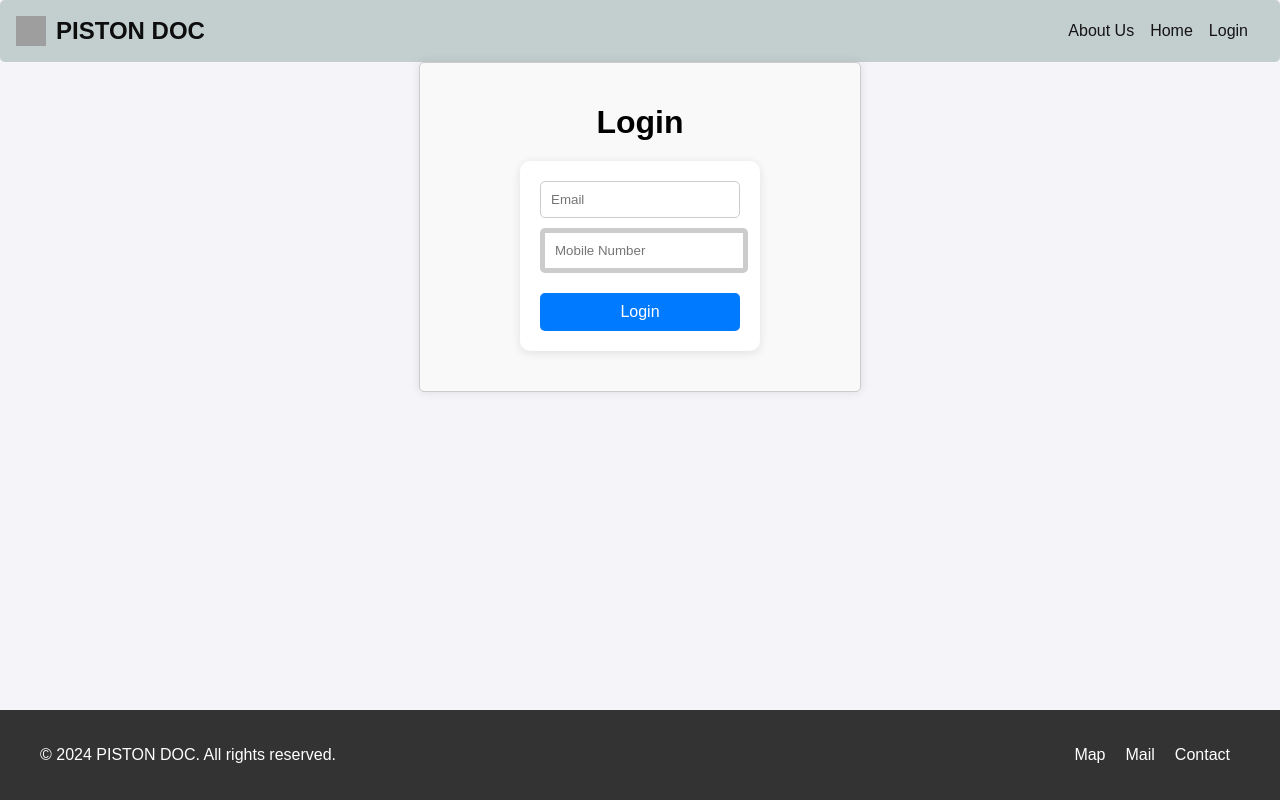
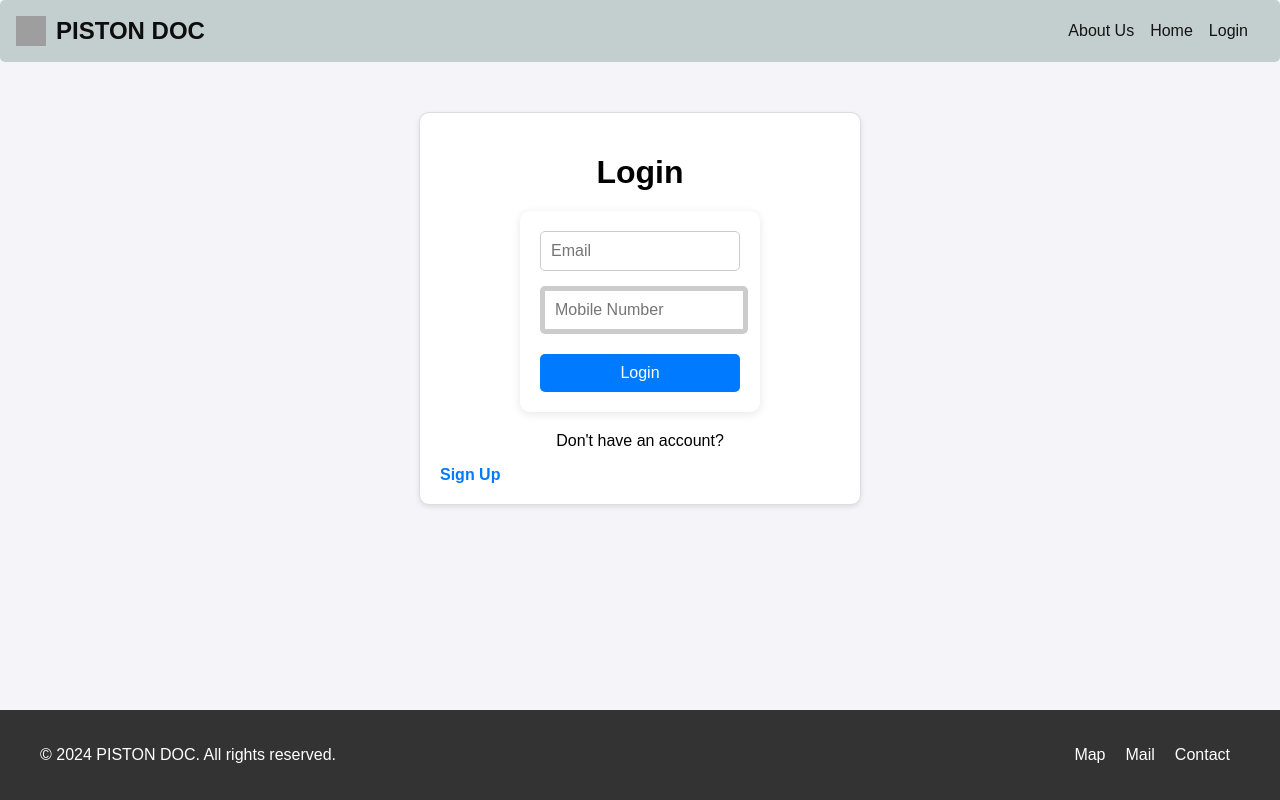
Before and after one commit to LogeshMurugesan18/Bike_Service_Application, a React (Vite) app in the folder FRONTEND/: page /login in a window 1280 px wide. Built offline with nearby package versions, Linux system fonts and the light colour scheme; no server answers; grey boxes are pictures that could not be loaded.

Commit message:
CSS customized

```diff
--- a/FRONTEND/Login/Login.css
+++ b/FRONTEND/Login/Login.css
@@ -1,11 +1,11 @@
 .auth-container {
     max-width: 400px;
-    margin: 0 auto;
+    margin: 50px auto;
     padding: 20px;
-    border: 1px solid #ccc;
-    border-radius: 5px;
-    background-color: #f9f9f9;
-    box-shadow: 0 0 10px rgba(0, 0, 0, 0.1);
+    border: 1px solid #ddd;
+    border-radius: 10px;
+    box-shadow: 0 2px 5px rgba(0, 0, 0, 0.1);
+    background-color: #fff;
   }
 
   .auth-container h1 {
@@ -19,21 +19,46 @@
   }
 
   .auth-container input {
-    margin-bottom: 10px;
     padding: 10px;
+    margin-bottom: 15px;
     border: 1px solid #ccc;
     border-radius: 5px;
+    font-size: 16px;
   }
 
   .auth-container button {
     padding: 10px;
-    background-color: #007bff;
-    color: white;
     border: none;
     border-radius: 5px;
+    background-color: #007bff;
+    color: #fff;
+    font-size: 16px;
     cursor: pointer;
+    transition: background-color 0.3s ease;
   }
 
   .auth-container button:hover {
     background-color: #0056b3;
   }
+
+  .auth-container p {
+    margin-top: 20px;
+    text-align: center;
+  }
+
+  .auth-container a {
+    color: #007bff;
+    text-decoration: none;
+    font-weight: bold;
+    cursor: pointer;
+  }
+
+  .auth-container a:hover {
+    text-decoration: underline;
+  }
+
+  .auth-container .error-message {
+    color: red;
+    margin-top: 10px;
+    text-align: center;
+  }
--- a/FRONTEND/Login/Login.jsx
+++ b/FRONTEND/Login/Login.jsx
@@ -1,41 +1,7 @@
-// import React, { useState } from 'react';
-// import axios from 'axios';
-// import './Login.css';
-
-// const Login = ({ setLoggedInUser }) => {
-//   const [email, setEmail] = useState("");
-//   const [mobile, setMobile] = useState("");
-
-//   const handleSubmit = async (e) => {
-//     e.preventDefault();
-//     try {
-//       const response = await axios.post("http://localhost:3003/login", { email, mobile });
-//       setLoggedInUser(response.data);
-//       console.log("Login successful:", response.data);
-//     } catch (error) {
-//       console.error("Login error:", error.response.data);
-//     }
-//   };
-
-//   return (
-//     <div className="auth-container">
-//       <h1>Login</h1>
-//       <form onSubmit={handleSubmit}>
-//         <input type="email" value={email} onChange={(e) => setEmail(e.target.value)} placeholder='Email' required />
-//         <input type="text" value={mobile} onChange={(e) => setMobile(e.target.value)} placeholder='Mobile Number' required />
-//         <button type="submit">Login</button>
-//       </form>
-//     </div>
-//   );
-// };
-
-// export default Login;
-
-
-
 import React, { useState } from 'react';
-import axios from 'axios';
+import axios from 'axios';``
 import './Login.css';
+import { Link } from 'react-router-dom';
 
 const Login = ({ setLoggedInUser }) => {
   const [email, setEmail] = useState("");
@@ -67,9 +33,16 @@ const Login = ({ setLoggedInUser }) => {
       <form onSubmit={handleSubmit}>
         <input type="email" value={email} onChange={(e) => setEmail(e.target.value)} placeholder='Email' required />
         <input type="text" value={mobile} onChange={(e) => setMobile(e.target.value)} placeholder='Mobile Number' required />
-        <button type="submit">Login</button>
+        <Link to='/services'><button type="submit">Login</button></Link>
       </form>
+      <div>
+        <p>Don't have an account?</p>
+        <Link to="/signup">
+          <a>Sign Up</a>
+        </Link>
+      </div>
     </div>
+
   );
 };
 
--- a/FRONTEND/Login/Signup.jsx
+++ b/FRONTEND/Login/Signup.jsx
@@ -1,6 +1,7 @@
 import React, { useState } from 'react';
 import axios from 'axios';
 import './Login.css';
+import { Link } from 'react-router-dom';
 
 const SignUp = () => {
   const [vehiclenum, setVehiclenum] = useState("");
@@ -48,7 +49,7 @@ const SignUp = () => {
         <input type="text" value={mobile} onChange={(e) => setMobile(e.target.value)} placeholder='Mobile Number' required />
         <input type="email" value={email} onChange={(e) => setEmail(e.target.value)} placeholder='Email' required />
         <input type="text" value={status} onChange={(e) => setStatus(e.target.value)} placeholder='Status' required />
-        <button type="submit" >Sign Up</button>
+        <Link to='/login'><button type="submit" >Sign Up</button></Link>
       </form>
     </div>
   );
--- /dev/null
+++ b/FRONTEND/src/Admin/Add.css
@@ -0,0 +1,41 @@
+/* AddService.css */
+
+.add-new {
+    max-width: 500px;
+    margin: 50px auto;
+    padding: 20px;
+    border: 1px solid #ddd;
+    border-radius: 10px;
+    box-shadow: 0 2px 5px rgba(0, 0, 0, 0.1);
+    background-color: #fff;
+  }
+
+  .add-new h2 {
+    text-align: center;
+    margin-bottom: 20px;
+  }
+
+  .add-input {
+    width: 100%;
+    padding: 10px;
+    margin-bottom: 15px;
+    border: 1px solid #ccc;
+    border-radius: 5px;
+    font-size: 16px;
+  }
+
+  .add-input-btn {
+    width: 100%;
+    padding: 10px;
+    border: none;
+    border-radius: 5px;
+    background-color: #28a745;
+    color: #fff;
+    font-size: 16px;
+    cursor: pointer;
+    transition: background-color 0.3s ease;
+  }
+
+  .add-input-btn:hover {
+    background-color: #218838;
+  }
--- a/FRONTEND/src/Client/LandingPage.jsx
+++ b/FRONTEND/src/Client/LandingPage.jsx
@@ -56,6 +56,7 @@ import React from 'react';
 import '../Client/LandingPage.css';
 import { Carousel } from 'react-responsive-carousel';
 import 'react-responsive-carousel/lib/styles/carousel.min.css';
+import { Link } from 'react-router-dom';
 
 function LandingPage() {
   return (
@@ -97,7 +98,7 @@ function LandingPage() {
             friendly service, and making things easy for you with flexible scheduling options. Choose Piston Doc,
             and ride with peace of mind knowing your bike is in great hands.
           </p>
-          <button className="book-now">Book Now</button>
+          <Link to='/login'><button className="book-now">Book Now</button></Link>
         </div>
       </div>
     </>
```
Also changed, not shown: FRONTEND/src/Admin/Add.jsx (+1 -62 lines), 1 other file (tests, documents, lock files or other folders).
